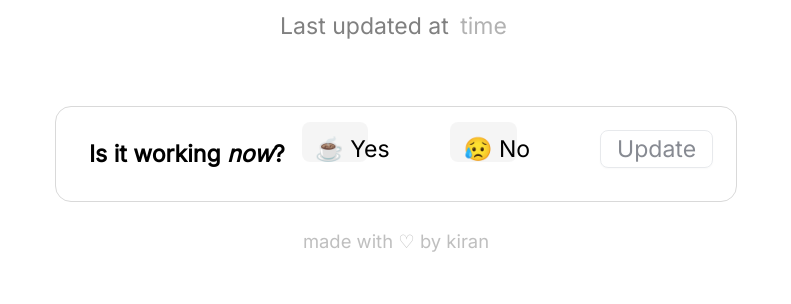
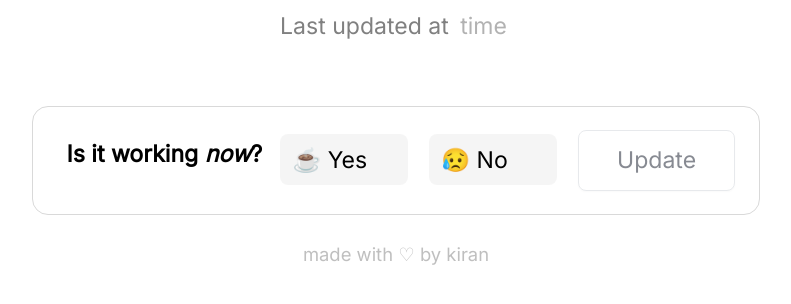
Before and after one commit to kiranw/sls-coffee-closet, a plain HTML site: page index.html in a window 1280 px wide. Shown: the part 312-616 px from the top of the page, without its empty margins (244-1035 px from the left). Drawn offline with nearby package versions, Linux system fonts and the light colour scheme; no server answers.

Commit message:
Update scaling

```diff
--- a/style.css
+++ b/style.css
@@ -68,7 +68,7 @@ button {
   font-size: 1em;
   font-weight: 400;
   line-height: 1.25rem;
-  padding: .5rem 1rem;
+  padding: 1.5vw 3vw;
   text-align: center;
   text-decoration: none #D1D5DB solid;
   text-decoration-thickness: auto;
@@ -109,13 +109,13 @@ input {
   -webkit-appearance: none;
   -moz-appearance: none;
   appearance: none;
-  width: 5em;
+  width: 10vw;
   z-index: -1;
   background: rgba(1,1,1,0.04);
   color: black;
   border-radius: 0.5rem;
-  margin: -1em -1em;
-  padding: 1.5em;
+  margin: -1vw -1vw;
+  padding: 2vw;
 }
 
 label {
```
